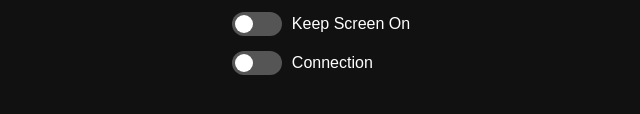
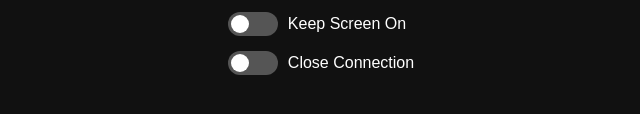
Before and after one commit to MahdiMohammadiha/GestureControl, a plain HTML site: page web/index.html in a window 1280 px wide. Shown: the part 386-500 px from the top of the page, 319-959 px from the left. Drawn offline with Linux system fonts and the light colour scheme.

Commit message:
Rename Connection option to Close Connection

```diff
--- a/web/index.html
+++ b/web/index.html
@@ -39,7 +39,7 @@
                 <input type="checkbox" id="closeConnection">
                 <span class="slider"></span>
             </label>
-            <span>Connection</span>
+            <span>Close Connection</span>
         </label>
     </div>
 
```
